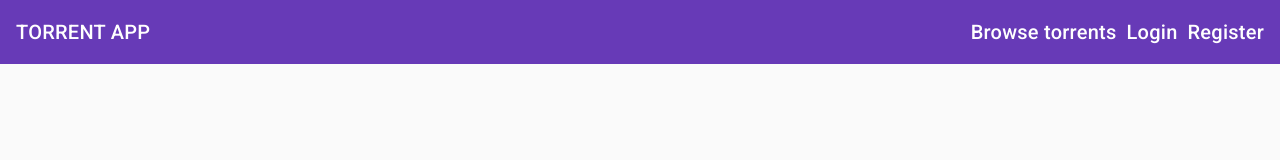
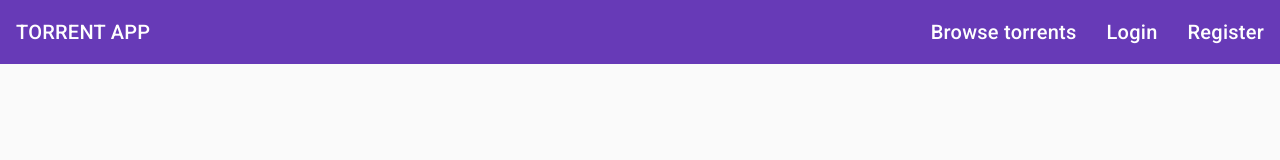
Before and after one commit to Tirasz/prf-project, an Angular app in the folder fe-garfield-torrent/: page /login in a window 1280 px wide. Shown: the top 160 px of the page. Built offline with nearby package versions, Linux system fonts and the light colour scheme; no server answers.

Commit message:
added user-browser menu

```diff
--- a/fe-garfield-torrent/src/app/app.component.html
+++ b/fe-garfield-torrent/src/app/app.component.html
@@ -17,6 +17,7 @@
           <li *ngIf="(currentUser | async)"><a routerLink="/create-torrent">Upload torrent</a></li>
           <li *ngIf="!(currentUser | async)"><a routerLink="/login" >Login</a></li>
           <li *ngIf="!(currentUser | async)"><a routerLink="/register">Register</a></li>
+          <li *ngIf="(currentUser | async)?.accessLevel === 3"><a routerLink="/user-browser">Manage users</a></li>
           <li *ngIf="(currentUser | async)"><a routerLink="/login" (click)="logout()">Logout</a></li>
         </ul>
       </div>
--- a/fe-garfield-torrent/src/app/app.component.scss
+++ b/fe-garfield-torrent/src/app/app.component.scss
@@ -25,3 +25,8 @@ mat-sidenav-content {
 .mat-toolbar{
   z-index: 2;
 }
+
+.navigation-items{
+  gap: 1em;
+
+}
```
